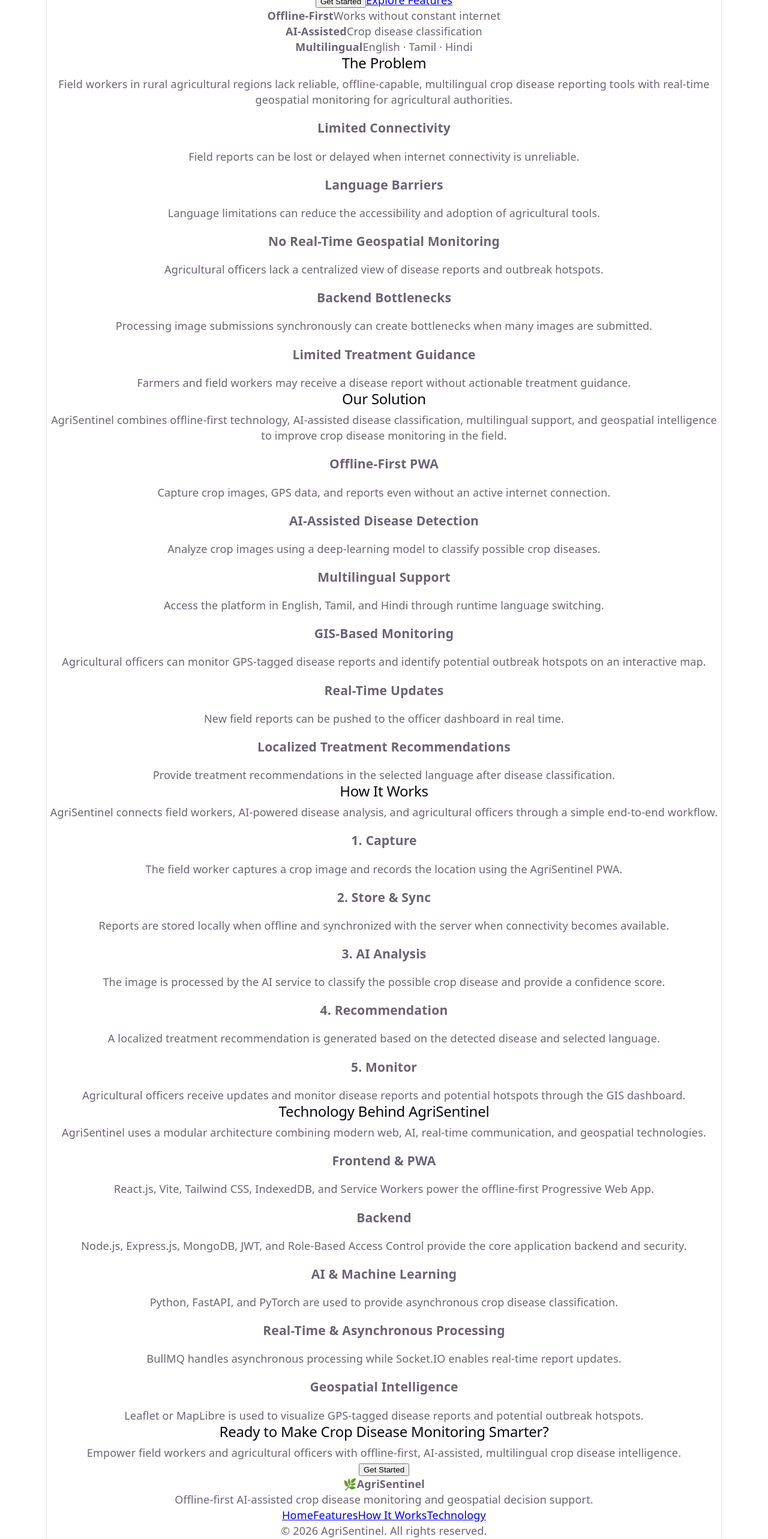
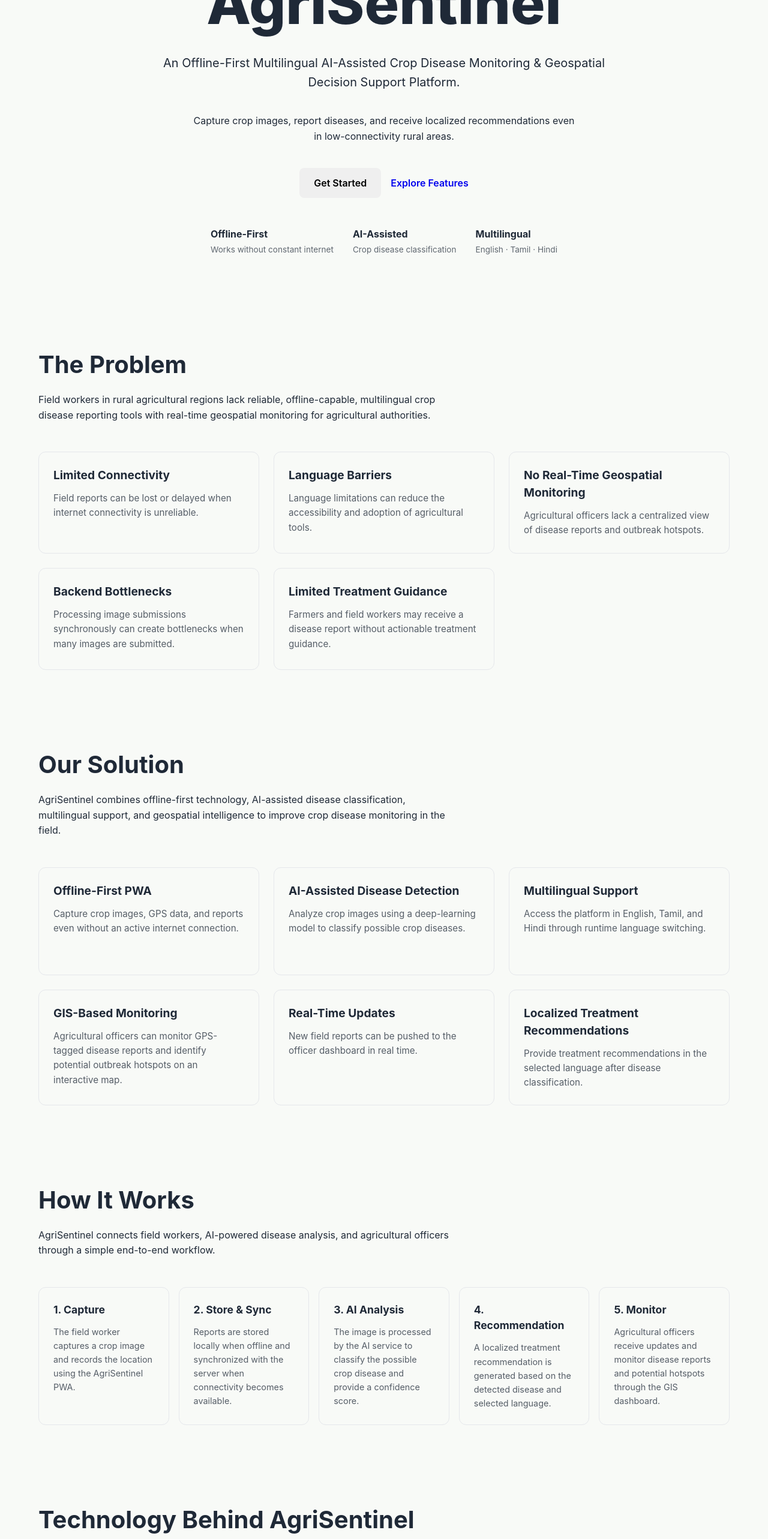
Before and after one commit to MohdHuzaif07/AgriSentinel, a React (Vite) app in the folder Client/: page / in a window 1280 px wide. Shown: the part 234-2800 px from the top of the page at 60% size. Built offline with nearby package versions, Linux system fonts and the light colour scheme.

Commit message:
Style added for landing page

```diff
--- a/Client/src/App.css
+++ b/Client/src/App.css
@@ -1,184 +1,314 @@
-.counter {
-  font-size: 16px;
-  padding: 5px 10px;
-  border-radius: 5px;
-  color: var(--accent);
-  background: var(--accent-bg);
-  border: 2px solid transparent;
-  transition: border-color 0.3s;
-  margin-bottom: 24px;
-
-  &:hover {
-    border-color: var(--accent-border);
+nav{
+  display: flex;
+  justify-content: space-between;
+  align-items: center;
+  padding: 1rem 5%;
 }
-  &:focus-visible {
-    outline: 2px solid var(--accent);
-    outline-offset: 2px;
+nav > div:last-child{
+  display: flex;
+  gap: 2rem;
 }
+nav > div:first-child{
+  display: flex;
+  align-items: center;
+  gap: 0.5rem;
+}
+nav > div:first-child span:first-child{
+  font-size: 1.5rem;
+}
+nav > div:first-child span:last-child{
+  font-size: 1.25rem;
+  font-weight: 700;
+}
+nav > div:last-child a{
+  text-decoration: none;
+  color: inherit;
+  font-weight: 500;
+}
+nav > div:last-child a:hover{
+  text-decoration: underline;
 }
 
-.hero {
-  position: relative;
 
-  .base,
-  .framework,
-  .vite {
-    inset-inline: 0;
-    margin: 0 auto;
+
+#home {
+  min-height: 85vh;
+  display: flex;
+  flex-direction: column;
+  justify-content: center;
+  align-items: center;
+  text-align: center;
+  padding: 5rem 5%;
+}
+#home > span {
+  font-size: 0.8rem;
+  font-weight: 700;
+  letter-spacing: 0.12em;
+  text-transform: uppercase;
+}
+#home h1 {
+  margin: 1rem 0;
+  font-size: clamp(3rem, 8vw, 6rem);
+  line-height: 1;
+  font-weight: 800;
+}
+#home > p:first-of-type {
+  max-width: 750px;
+  font-size: 1.25rem;
+  line-height: 1.6;
+}
+#home > p:nth-of-type(2) {
+  max-width: 650px;
+  font-size: 1rem;
+  line-height: 1.6;
+}
+#home > div:first-of-type {
+  display: flex;
+  align-items: center;
+  gap: 1rem;
+  margin-top: 1.5rem;
+}
+#home > div:first-of-type button {
+  border: none;
+  padding: 0.8rem 1.5rem;
+  border-radius: 0.5rem;
+  font-weight: 600;
+}
+#home > div:first-of-type a {
+  text-decoration: none;
+  font-weight: 600;
+}
+#home > div:nth-of-type(2) {
+  display: flex;
+  gap: 2rem;
+  margin-top: 3rem;
+}
+#home > div:nth-of-type(2) > div {
+  display: flex;
+  flex-direction: column;
+  gap: 0.25rem;
+  text-align: left;
+}
+#home > div:nth-of-type(2) strong {
+  font-size: 1rem;
+  font-weight: 700;
+}
+#home > div:nth-of-type(2) span {
+  font-size: 0.85rem;
+  opacity: 0.7;
+}
+#home > div:first-of-type button:hover {
+  transform: translateY(-2px);
 }
 
-  .base {
-    width: 170px;
-    position: relative;
-    z-index: 0;
+
+
+#problem {
+  padding: 4rem 5%;
+}
+#problem h2 {
+  font-size: 2.5rem;
+  margin: 0 0 1rem;
+}
+#problem > p {
+  max-width: 700px;
+  line-height: 1.6;
+}
+#problem > div {
+  display: grid;
+  grid-template-columns: repeat(3, 1fr);
+  gap: 1.5rem;
+  margin-top: 3rem;
+}
+#problem > div > div {
+  padding: 1.5rem;
+  border-radius: 0.75rem;
+  border: 1px solid #e5e7eb;
+  min-height: 170px;
+}
+#problem > div > div h3 {
+  margin: 0 0 0.75rem;
+  font-size: 1.2rem;
+}
+#problem > div > div p {
+  margin: 0;
+  line-height: 1.6;
+  font-size: 0.95rem;
+  opacity: 0.75;
 }
 
-  .framework,
-  .vite {
-    position: absolute;
+
+
+#features {
+  padding: 4rem 5%;
+}
+#features h2 {
+  font-size: 2.5rem;
+  margin: 0 0 1rem;
+}
+#features > p {
+  max-width: 700px;
+  line-height: 1.6;
+}
+#features > div {
+  display: grid;
+  grid-template-columns: repeat(3, 1fr);
+  gap: 1.5rem;
+  margin-top: 3rem;
+}
+#features > div > div {
+  padding: 1.5rem;
+  border-radius: 0.75rem;
+  border: 1px solid #e5e7eb;
+  min-height: 180px;
+}
+#features > div > div h3 {
+  margin: 0 0 0.75rem;
+  font-size: 1.2rem;
+}
+#features > div > div p {
+  margin: 0;
+  line-height: 1.6;
+  font-size: 0.95rem;
+  opacity: 0.75;
 }
 
-  .framework {
-    z-index: 1;
-    top: 34px;
-    height: 28px;
-    transform: perspective(2000px) rotateZ(300deg) rotateX(44deg) rotateY(39deg)
-      scale(1.4);
+
+
+#how-it-works {
+  padding: 4rem 5%;
+}
+#how-it-works h2 {
+  font-size: 2.5rem;
+  margin: 0 0 1rem;
+}
+#how-it-works > p {
+  max-width: 700px;
+  line-height: 1.6;
+}
+#how-it-works > div {
+  display: grid;
+  grid-template-columns: repeat(5, 1fr);
+  gap: 1rem;
+  margin-top: 3rem;
+  margin-left: auto;
+  margin-right: auto;
+}
+#how-it-works > div > div {
+  padding: 1.5rem;
+  border-radius: 0.75rem;
+  border: 1px solid #e5e7eb;
+  min-height: 220px;
+}
+#how-it-works > div > div h3 {
+  margin: 0 0 0.75rem;
+  font-size: 1.1rem;
+}
+#how-it-works > div > div p {
+  margin: 0;
+  line-height: 1.6;
+  font-size: 0.9rem;
+  opacity: 0.75;
 }
 
-  .vite {
-    z-index: 0;
-    top: 107px;
-    height: 26px;
-    width: auto;
-    transform: perspective(2000px) rotateZ(300deg) rotateX(40deg) rotateY(39deg)
-      scale(0.8);
+
+
+#technology {
+  padding: 4rem 5%;
 }
+#technology h2 {
+  font-size: 2.5rem;
+  margin: 0 0 1rem;
+}
+#technology > p {
+  max-width: 700px;
+  line-height: 1.6;
+}
+#technology > div {
+  display: grid;
+  grid-template-columns: repeat(3, 1fr);
+  gap: 1.5rem;
+  margin-top: 3rem;
+}
+#technology > div > div {
+  padding: 1.5rem;
+  border-radius: 0.75rem;
+  border: 1px solid #e5e7eb;
+  min-height: 180px;
+}
+#technology > div > div h3 {
+  margin: 0 0 0.75rem;
+  font-size: 1.2rem;
+}
+#technology > div > div p {
+  margin: 0;
+  line-height: 1.6;
+  font-size: 0.95rem;
+  opacity: 0.75;
 }
 
-#center {
-  display: flex;
-  flex-direction: column;
-  gap: 25px;
-  place-content: center;
-  place-items: center;
-  flex-grow: 1;
 
-  @media (max-width: 1024px) {
-    padding: 32px 20px 24px;
-    gap: 18px;
+
+#cta {
+  padding: 6rem 5%;
+  text-align: center;
 }
+#cta h2 {
+  font-size: 2.5rem;
+  margin: 0 0 1rem;
+}
+#cta > p {
+  max-width: 650px;
+  margin: 0 auto;
+  line-height: 1.6;
+  opacity: 0.75;
+}
+#cta button {
+  margin-top: 2rem;
+  border: none;
+  padding: 0.8rem 1.5rem;
+  border-radius: 0.5rem;
+  font-weight: 600;
 }
 
-#next-steps {
-  display: flex;
-  border-top: 1px solid var(--border);
-  text-align: left;
 
-  & > div {
-    flex: 1 1 0;
-    padding: 32px;
-    @media (max-width: 1024px) {
-      padding: 24px 20px;
-    }
-  }
 
-  .icon {
-    margin-bottom: 16px;
-    width: 22px;
-    height: 22px;
-  }
-
-  @media (max-width: 1024px) {
-    flex-direction: column;
+footer {
+  padding: 3rem 5%;
   text-align: center;
 }
+footer > div:first-of-type {
+  display: flex;
+  justify-content: center;
+  align-items: center;
+  gap: 0.5rem;
 }
-
-#docs {
-  border-right: 1px solid var(--border);
-
-  @media (max-width: 1024px) {
-    border-right: none;
-    border-bottom: 1px solid var(--border);
+footer > div:first-of-type strong {
+  font-size: 1.2rem;
+  font-weight: 700;
 }
+footer > p:first-of-type {
+  max-width: 500px;
+  margin: 1rem auto;
+  line-height: 1.6;
+  opacity: 0.7;
 }
-
-#next-steps ul {
-  list-style: none;
-  padding: 0;
+footer > div:nth-of-type(2) {
   display: flex;
-  gap: 8px;
-  margin: 32px 0 0;
-
-  .logo {
-    height: 18px;
+  justify-content: center;
+  gap: 1.5rem;
+  margin-top: 1.5rem;
 }
-
-  a {
-    color: var(--text-h);
-    font-size: 16px;
-    border-radius: 6px;
-    background: var(--social-bg);
-    display: flex;
-    padding: 6px 12px;
-    align-items: center;
-    gap: 8px;
+footer > div:nth-of-type(2) a {
   text-decoration: none;
-    transition: box-shadow 0.3s;
-
-    &:hover {
-      box-shadow: var(--shadow);
+  font-weight: 500;
+  color: inherit;
 }
-    .button-icon {
-      height: 18px;
-      width: 18px;
+footer > div:nth-of-type(2) a:hover{
+  text-decoration: underline;
 }
+footer > p:last-of-type {
+  margin-top: 2rem;
+  font-size: 0.85rem;
+  opacity: 0.6;
 }
-
-  @media (max-width: 1024px) {
-    margin-top: 20px;
-    flex-wrap: wrap;
-    justify-content: center;
-
-    li {
-      flex: 1 1 calc(50% - 8px);
-    }
-
-    a {
-      width: 100%;
-      justify-content: center;
-      box-sizing: border-box;
-    }
-  }
-}
-
-#spacer {
-  height: 88px;
-  border-top: 1px solid var(--border);
-  @media (max-width: 1024px) {
-    height: 48px;
-  }
-}
-
-.ticks {
-  position: relative;
-  width: 100%;
-
-  &::before,
-  &::after {
-    content: '';
-    position: absolute;
-    top: -4.5px;
-    border: 5px solid transparent;
-  }
-
-  &::before {
-    left: 0;
-    border-left-color: var(--border);
-  }
-  &::after {
-    right: 0;
-    border-right-color: var(--border);
-  }
-}
--- a/Client/src/App.jsx
+++ b/Client/src/App.jsx
@@ -1,3 +1,4 @@
+import './App.css'
 function App(){
   return(
     <>
--- a/Client/src/index.css
+++ b/Client/src/index.css
@@ -1,111 +1,37 @@
 :root {
-  --text: #6b6375;
-  --text-h: #08060d;
-  --bg: #fff;
-  --border: #e5e4e7;
-  --code-bg: #f4f3ec;
-  --accent: #aa3bff;
-  --accent-bg: rgba(170, 59, 255, 0.1);
-  --accent-border: rgba(170, 59, 255, 0.5);
-  --social-bg: rgba(244, 243, 236, 0.5);
-  --shadow:
-    rgba(0, 0, 0, 0.1) 0 10px 15px -3px, rgba(0, 0, 0, 0.05) 0 4px 6px -2px;
+  font-family: Inter, system-ui, -apple-system, BlinkMacSystemFont, "Segoe UI", sans-serif;
+  line-height: 1.5;
+  font-weight: 400;
 
-  --sans: system-ui, 'Segoe UI', Roboto, sans-serif;
-  --heading: system-ui, 'Segoe UI', Roboto, sans-serif;
-  --mono: ui-monospace, Consolas, monospace;
+  color: #1f2937;
+  background-color: #f8faf7;
 
-  font: 18px/145% var(--sans);
-  letter-spacing: 0.18px;
-  color-scheme: light dark;
-  color: var(--text);
-  background: var(--bg);
   font-synthesis: none;
   text-rendering: optimizeLegibility;
-  -webkit-font-smoothing: antialiased;
-  -moz-osx-font-smoothing: grayscale;
-
-  @media (max-width: 1024px) {
-    font-size: 16px;
-  }
 }
 
-@media (prefers-color-scheme: dark) {
-  :root {
-    --text: #9ca3af;
-    --text-h: #f3f4f6;
-    --bg: #16171d;
-    --border: #2e303a;
-    --code-bg: #1f2028;
-    --accent: #c084fc;
-    --accent-bg: rgba(192, 132, 252, 0.15);
-    --accent-border: rgba(192, 132, 252, 0.5);
-    --social-bg: rgba(47, 48, 58, 0.5);
-    --shadow:
-      rgba(0, 0, 0, 0.4) 0 10px 15px -3px, rgba(0, 0, 0, 0.25) 0 4px 6px -2px;
-  }
+* {
+  box-sizing: border-box;
+}
 
-  #social .button-icon {
-    filter: invert(1) brightness(2);
-  }
+html {
+  scroll-behavior: smooth;
 }
 
 body {
   margin: 0;
+  min-width: 320px;
+}
+
+button,
+a {
+  font: inherit;
+}
+
+button {
+  cursor: pointer;
 }
 
 #root {
-  width: 1126px;
-  max-width: 100%;
-  margin: 0 auto;
-  text-align: center;
-  border-inline: 1px solid var(--border);
-  min-height: 100svh;
-  display: flex;
-  flex-direction: column;
-  box-sizing: border-box;
+  min-height: 100vh;
 }
-
-h1,
-h2 {
-  font-family: var(--heading);
-  font-weight: 500;
-  color: var(--text-h);
-}
-
-h1 {
-  font-size: 56px;
-  letter-spacing: -1.68px;
-  margin: 32px 0;
-  @media (max-width: 1024px) {
-    font-size: 36px;
-    margin: 20px 0;
-  }
-}
-h2 {
-  font-size: 24px;
-  line-height: 118%;
-  letter-spacing: -0.24px;
-  margin: 0 0 8px;
-  @media (max-width: 1024px) {
-    font-size: 20px;
-  }
-}
-p {
-  margin: 0;
-}
-
-code,
-.counter {
-  font-family: var(--mono);
-  display: inline-flex;
-  border-radius: 4px;
-  color: var(--text-h);
-}
-
-code {
-  font-size: 15px;
-  line-height: 135%;
-  padding: 4px 8px;
-  background: var(--code-bg);
-}
```
Lines whose indentation alone changed are shown as unchanged.
